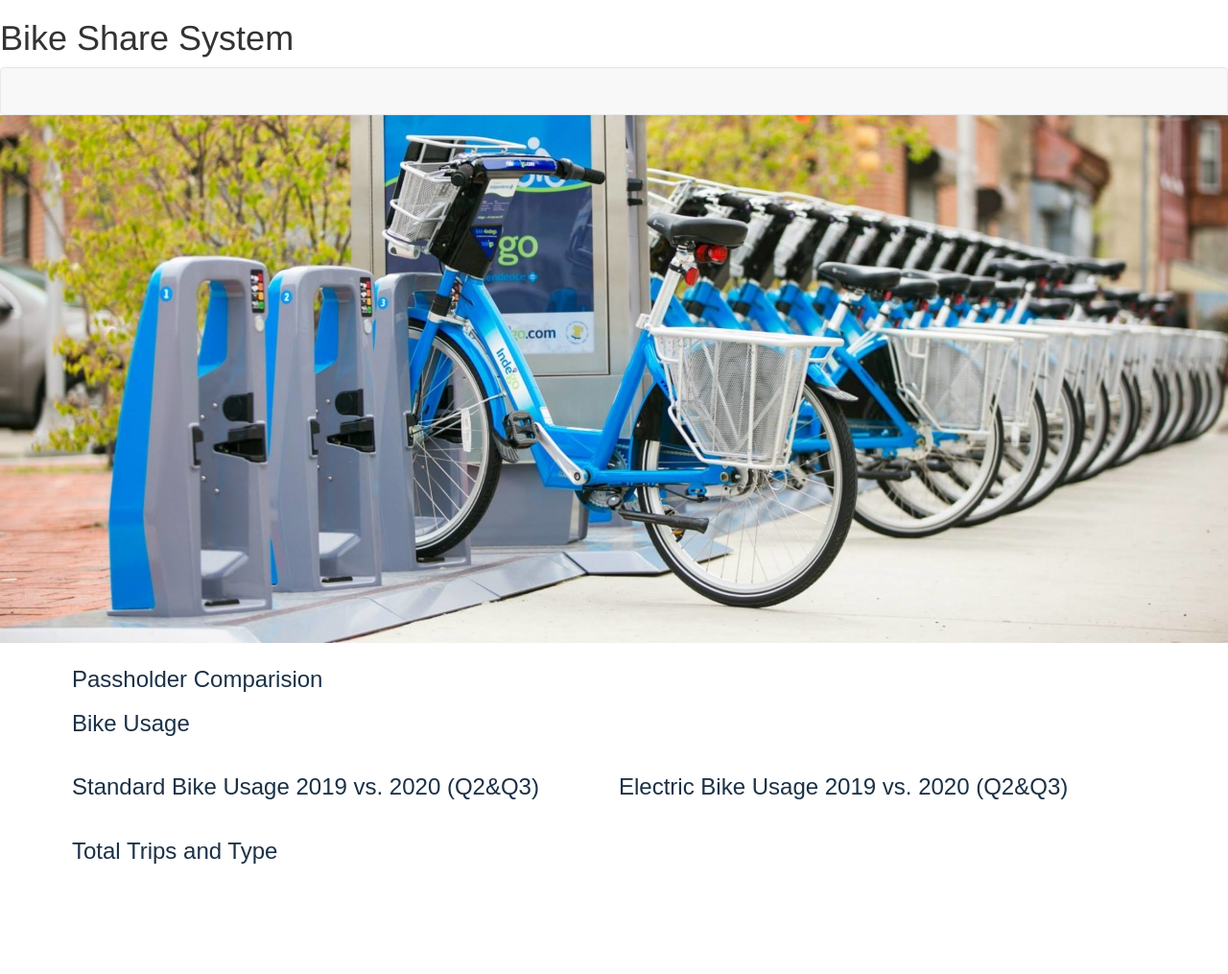
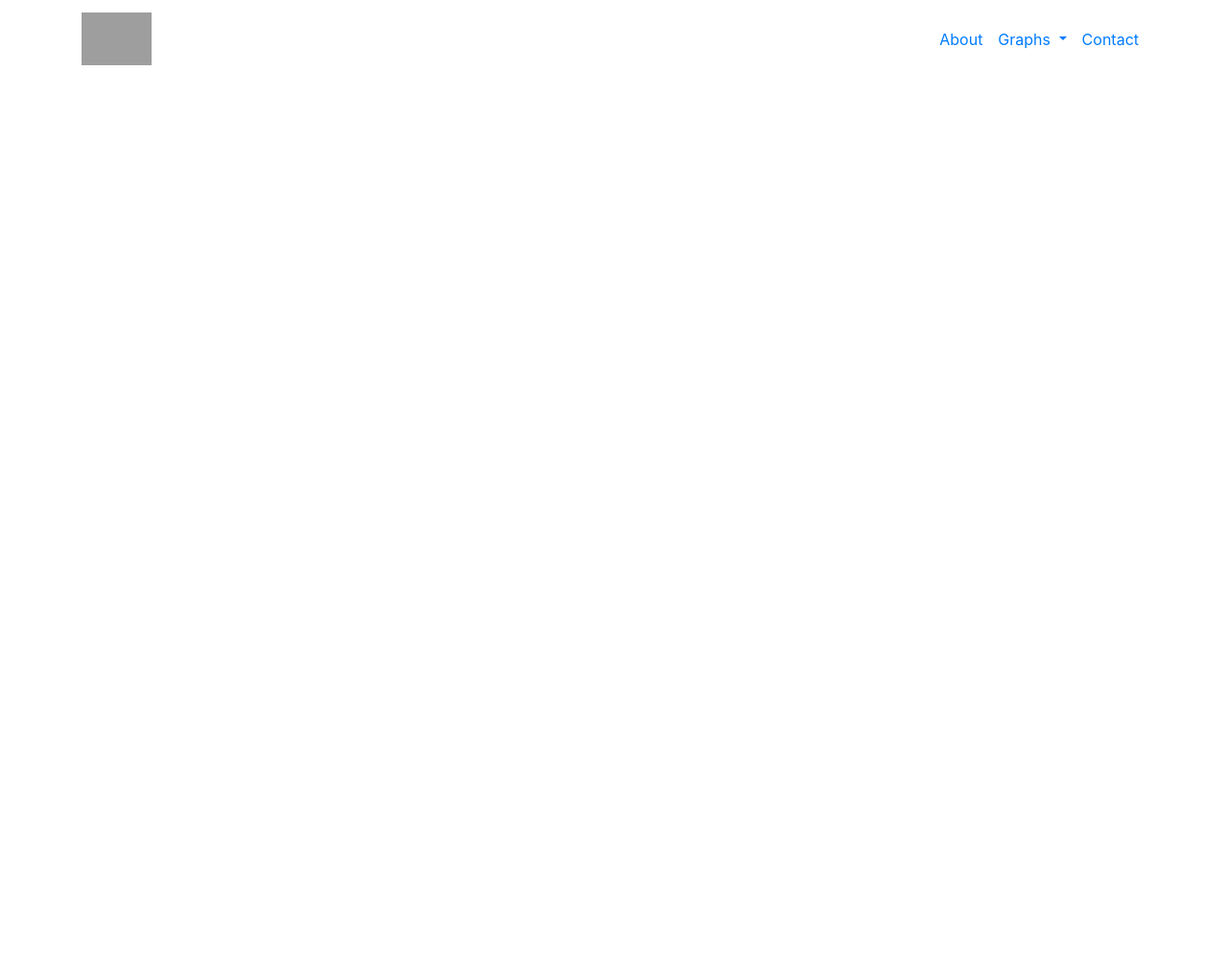
Before and after one commit to Amelchristy/BitcoinPricePrediction, a Flask app: page / in a window 1280 px wide. Shown: the whole page at 96% size. After the commit the page ends 68 px from the top, so only its background shows below. Run offline with Flask 2, Linux system fonts and the light colour scheme; data that the repository does not hold is empty; some libraries are stand-ins or nearby versions; grey boxes are pictures that could not be loaded.

Commit message:
html update

```diff
--- a/static/css/style.css
+++ b/static/css/style.css
@@ -1,120 +1,13 @@
-* {
-  box-sizing: border-box;
-  font-family: Ubuntu, sans-serif;
+#nav {
+    background-color: #00122B;
 }
 
-html,
-body {
-  height: 100%;
-  padding: 0;
-  margin: 0;
-}
-.container h3 {
-  color: #1b3146;
+navbar navbar-expand-lg navbar-dark bg-dark static-top{
+    background-color: #00122B;
 }
 
-.column {
-  float: left ;
-  width: 50%;
-  padding: 5px;
-
-}
-.wrapper {
-  position: relative;
-  min-height: 100%;
-  padding-bottom: 100px;
-  overflow: auto;
-  background-color: #ffffff;
-}
-.row:after {
-  content: "";
-  display: table;
-  clear: both;
-}
-
-.navbar {
-  padding: 5px;
-  margin: 0;
-}
-
-
-
-
-.filters .panel-body {
-  padding: 0;
-}
-
-.filters {
-  margin-top: 10px;
-}
-
-select {
-  display: block;
-  width: 100%;
-  padding: 8px;
-  color: #8e979f;
-  outline: none;
-}
-
-#table-area th {
-  text-align: center;
-}
-
-#table-area th:first-child,
-#table-area th:nth-child(2),
-#table-area th:nth-child(6) {
-  min-width: 70px;
-}
-
-.loader {
-  margin-top: 50px;
-}
-
-.margin-top-50 {
-  margin-top: 50px;
-}
-
-/* The styles for the parallax */
-.hero {
-  position: relative;
-  height: 550px;
-  padding: 20px;
-  margin: 0;
-  background:  #1b3146;
-  background-image: url("../images/indegoBikeshare.jpeg");
-  background-attachment: fixed;
-  background-position: bottom center;
-  background-size: cover;
-}
-
-.hero h1 {
-  margin-top: 200px;
-  font-size: 0.1rem;
-  animation: title 1.2s forwards linear;
-  color:#1b3146
-}
-
-.hero p {
-  font-size: 2rem;
-  opacity: 0;
-  animation: subtitle 1.2s forwards linear;
-  animation-delay: 1.2s;
-}
-
-/* media queries which will only be activated at specific screen sizes */
-@media (max-width: 800px) {
-  #table-area td {
-    font-size: 1em;
-  }
-}
-
-@media (max-width: 500px) {
-  #table-area thead {
-    display: none;
-  } */
-
-
-  .hero h1 {
-    animation: smaller-title 1.2s forwards linear;
-  }
-}
+.navbar-default {
+  background-color:teal;
+  background-image: none;
+  background-repeat: no-repeat;
+ }
--- a/templates/index.html
+++ b/templates/index.html
@@ -1,71 +1,56 @@
 <!DOCTYPE html>
-<html>
+<html lang="en">
 
 <head>
-  <meta charset="utf-8">
-  <h1>Bike Share System</h1>
-  <meta name="viewport" content="width=device-width, initial-scale=1">
-  <link rel="stylesheet" href="https://maxcdn.bootstrapcdn.com/bootswatch/3.3.7/superhero/bootstrap.min.css">
-  <!-- <link rel="stylesheet" href="https://stackpath.bootstrapcdn.com/bootstrap/4.3.1/css/bootstrap.min.css" integrity="sha384-ggOyR0iXCbMQv3Xipma34MD+dH/1fQ784/j6cY/iJTQUOhcWr7x9JvoRxT2MZw1T" crossorigin="anonymous"> -->
-  <!-- <link href="https://fonts.googleapis.com/css?family=Ubuntu" rel="stylesheet"> -->
-  <link rel="stylesheet" href="static/css/style.css">
-  <!-- <script src="https://cdnjs.cloudflare.com/ajax/libs/d3/5.9.7/d3.min.js"></script> -->
-  <script src="https://cdn.plot.ly/plotly-latest.min.js"></script>
-  <!-- <script src="../../canvasjs.min.js"></script> -->
-  <script>
+  <meta charset="UTF-8">
+  <link rel="stylesheet" href="css/style.css">
+  <link rel="stylesheet" href="https://stackpath.bootstrapcdn.com/bootstrap/4.3.1/css/bootstrap.min.css" integrity="sha384-ggOyR0iXCbMQv3Xipma34MD+dH/1fQ784/j6cY/iJTQUOhcWr7x9JvoRxT2MZw1T" crossorigin="anonymous">
+  <link rel="stylesheet" type="text/css" href="style.css">
+  <link rel="preconnect" href="https://fonts.gstatic.com">
+  <link rel="preconnect" href="https://fonts.gstatic.com">
+  <link href="https://fonts.googleapis.com/css2?family=Bodoni+Moda:wght@700&display=swap" rel="stylesheet">
+
+  </head>
+<body>
+
+    <nav class="navbar navbar-expand-lg static-top">
+        <div class="container">
+          <a class="navbar-brand" href="#">
+                <img src="https://www.ebuyer.com/blog/wp-content/uploads/2013/11/bitcoin-logo-1000_0.jpg" height="55" alt="">
+              </a>
+          <button class="navbar-toggler" type="button" data-toggle="collapse" data-target="#navbarResponsive" aria-controls="navbarResponsive" aria-expanded="false" aria-label="Toggle navigation">
+                <span class="navbar-toggler-icon"></span>
+              </button>
+          <div class="collapse navbar-collapse" id="navbarResponsive">
+            <ul class="navbar-nav ml-auto">
+
+              <li class="nav-item">
+                <a class="nav-link" href="#">About</a>
+              </li>
+              <li class="nav-item dropdown">
+                <a class="nav-link dropdown-toggle" href="#" id="navbarDropdown" role="button" data-toggle="dropdown" aria-haspopup="true" aria-expanded="false">
+                  Graphs
+                </a>
+                <div class="dropdown-menu" aria-labelledby="navbarDropdown">
+                  <a class="dropdown-item" href="#">Train Data</a>
+                  <a class="dropdown-item" href="#">Prediction</a>
+
+                </div>
+              </li>
+              <li class="nav-item">
+                <a class="nav-link" href="#">Contact</a>
+              </li>
+            </ul>
+          </div>
+        </div>
+      </nav>
+
+</body>
 
 
-  </script>
-</head>
 
-<body>
-  <div class="wrapper">
-    <nav class="navbar navbar-default">
-      <div class="container-fluid">
-        <div class="navbar-header">
-        </div>
-      </div>
-    </nav>
-
-    <div class="hero text-top-right">
-      <h2></h2>
-      <p>Indego Bike Analysis</p>
-    </div>
-    <div class= "container">
-      <div class ="column">
-        <div class = "col-md-2"></div>
-        <h3> Passholder Comparision</h3>
-        <div id="bar"></div>
-        <div class = "col-md-2"></div>
-        <h3> Bike Usage</h3>
-        <div id="Bike Comp Bar"></div>
-      </div>
-    </div>
-    <div class = "container">
-      <div class ="column">
-        <div class = "col col-2"></div>
-        <h3>Standard Bike Usage 2019 vs. 2020 (Q2&Q3)</h3>
-        <div id="standardPie"></div>
-      </div>
-      <div class = "column">
-        <div class = "col col-2"> </div>
-        <h3>Electric Bike Usage 2019 vs. 2020 (Q2&Q3)</h3>
-        <div id="electricPie"></div>
-      </div>
-  </div>
-  <div class = "container">
-    <div class = "column">
-      <div class = "col-md-2"></div>
-      <h3>Total Trips and Type</h3>
-      <div id="total trips"></div>
-    </div>
-  </div>
-  <script> var data = {{ data|tojson }};
-  console.log(data);
-  </script>
-  <script src="../static/js/app.js"></script>
-  <!-- <script src="https://cdn.plot.ly/plotly-latest.min.js"></script> -->
-  <!-- <script src="../../canvasjs.min.js"></script> -->
+<script src="https://code.jquery.com/jquery-3.2.1.slim.min.js" integrity="sha384-KJ3o2DKtIkvYIK3UENzmM7KCkRr/rE9/Qpg6aAZGJwFDMVNA/GpGFF93hXpG5KkN" crossorigin="anonymous"></script>
+<script src="https://cdnjs.cloudflare.com/ajax/libs/popper.js/1.12.9/umd/popper.min.js" integrity="sha384-ApNbgh9B+Y1QKtv3Rn7W3mgPxhU9K/ScQsAP7hUibX39j7fakFPskvXusvfa0b4Q" crossorigin="anonymous"></script>
+<script src="https://maxcdn.bootstrapcdn.com/bootstrap/4.0.0/js/bootstrap.min.js" integrity="sha384-JZR6Spejh4U02d8jOt6vLEHfe/JQGiRRSQQxSfFWpi1MquVdAyjUar5+76PVCmYl" crossorigin="anonymous"></script>
 </body>
-
 </html>
--- /dev/null
+++ b/templates/style.css
@@ -0,0 +1,5 @@
+.navbar{background:#000116}
+
+.nav-link {font-color: #eeeeee}
+
+a{color : #ffc107}
```
